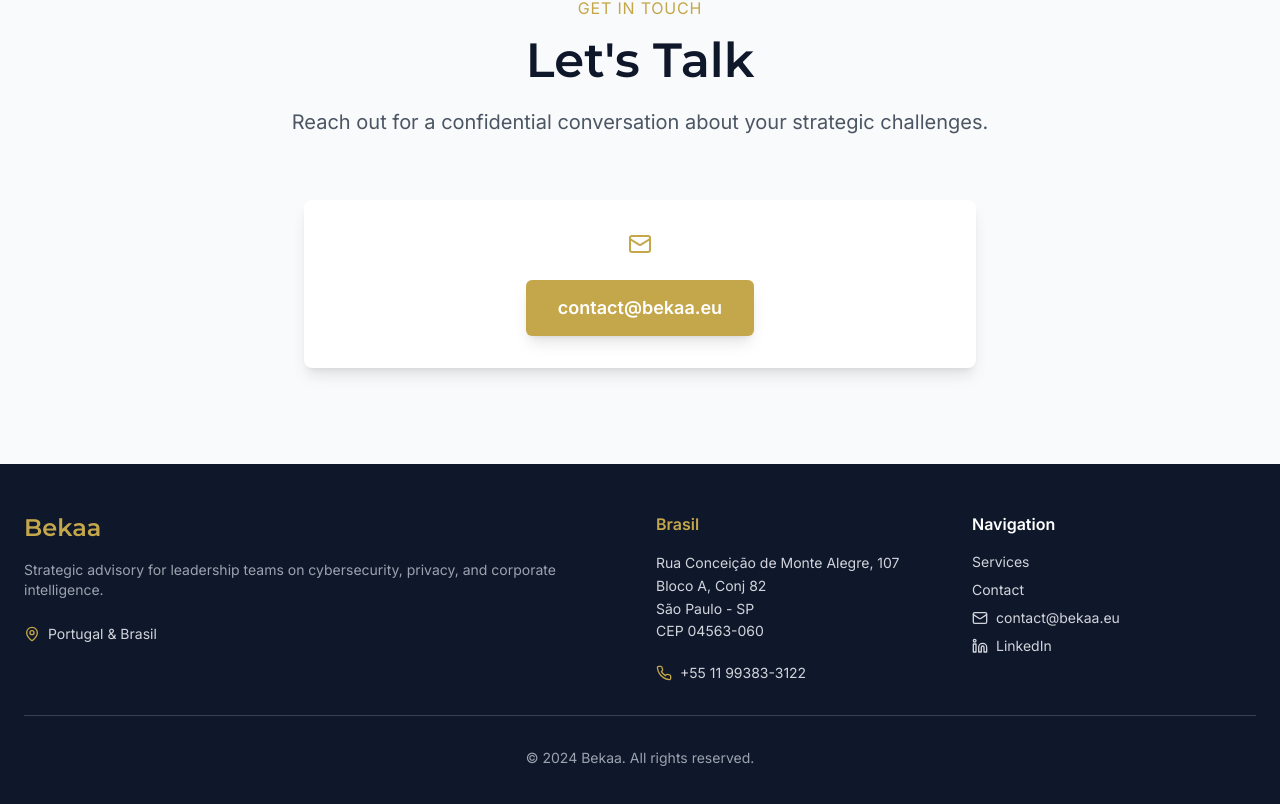
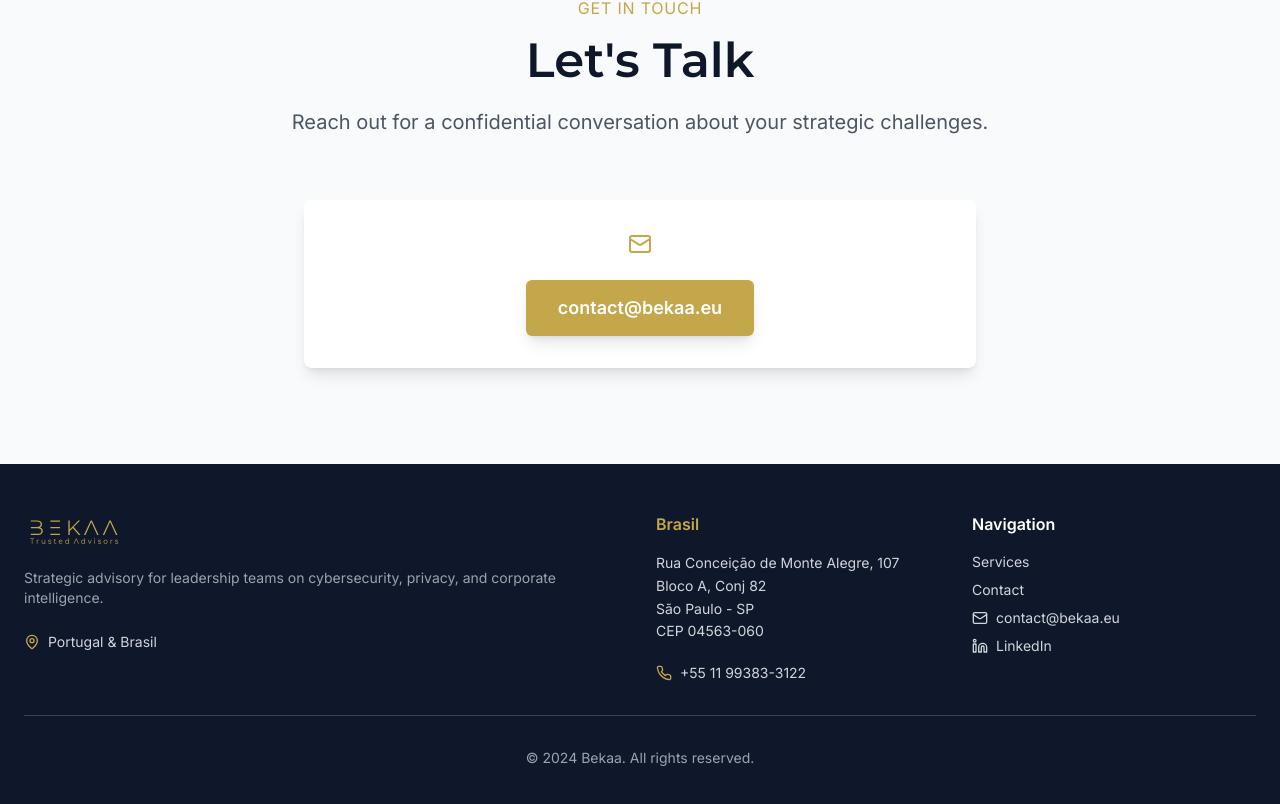
Before and after one commit to resper1965/bekaa-site, a Next.js app: page /en in a window 1280 px wide. Shown: the part 1894-2698 px from the top of the page. Built offline with nearby package versions, Linux system fonts and the light colour scheme.

Commit message:
fix(ui): replace footer text with logo, add Link import to Hero
- Footer now displays logo instead of text 'Bekaa'
- Hero component prepared for Link usage

```diff
--- a/components/sections/Footer.tsx
+++ b/components/sections/Footer.tsx
@@ -11,9 +11,11 @@
         <div className="grid md:grid-cols-4 gap-8 mb-8">
           {/* Brand */}
           <div className="col-span-2">
-            <h3 className="font-heading text-2xl font-semibold mb-4 text-gold">
-              Bekaa
-            </h3>
+            <img
+              src="/bekaa.svg"
+              alt="Bekaa"
+              className="h-10 w-auto mb-4"
+            />
             <p className="text-gray-400 text-sm font-normal mb-6">
               {dict.footer.tagline}
             </p>
--- a/components/sections/Hero.tsx
+++ b/components/sections/Hero.tsx
@@ -3,6 +3,7 @@
 import { Button } from "@/components/ui/button";
 import { ArrowRight } from "lucide-react";
 import { motion } from "framer-motion";
+import Link from "next/link";
 
 interface HeroProps {
   dict: any;
```
